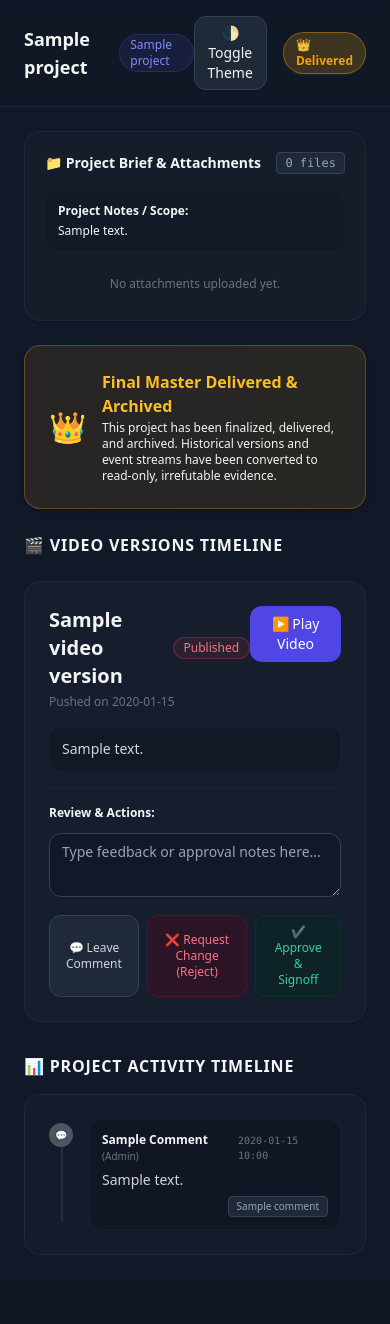
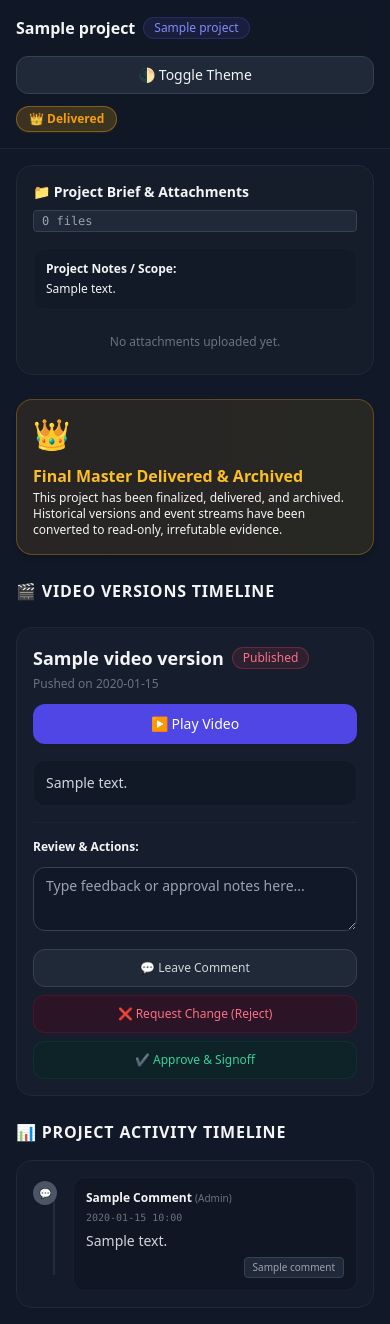
Before and after one commit to melody940504-ai/clientflow, a FastAPI app: page /review/1 in a window 390 px wide. Before the commit the page ends 1255 px from the top, so only its background shows below. Run offline with FastAPI, Linux system fonts and the light colour scheme; tables that the repository leaves empty hold one stand-in row (values such as "Sample post"); a database or web service that is not in the repository returns one stand-in record (values such as "Sample title"); some libraries are stand-ins or nearby versions.

Commit message:
Improve mobile UI responsiveness

```diff
--- a/app/templates/project.html
+++ b/app/templates/project.html
@@ -42,33 +42,33 @@
 </head>
 <body class="bg-gray-900 text-gray-100 min-h-screen font-sans transition-colors duration-200">
 
-    <div id="toast-container" class="fixed top-24 left-1/2 -translate-x-1/2 z-50 pointer-events-none flex flex-col items-center"></div>
+    <div id="toast-container" class="fixed top-20 left-1/2 -translate-x-1/2 z-50 pointer-events-none flex w-[calc(100%-2rem)] max-w-md flex-col items-center sm:top-24"></div>
 
-    <nav class="border-b border-gray-800 bg-gray-900/50 backdrop-blur px-6 py-4 flex justify-between items-center">
-        <div class="flex items-center gap-3">
+    <nav class="border-b border-gray-800 bg-gray-900/50 backdrop-blur px-4 py-4 flex flex-col gap-4 sm:px-6 lg:flex-row lg:justify-between lg:items-center">
+        <div class="flex w-full min-w-0 flex-wrap items-center gap-2 sm:gap-3 lg:w-auto">
             {% if not is_public_link %}
             <a href="/dashboard" class="text-sm text-gray-400-fix hover:text-indigo-400 transition">← Dashboard</a>
             <span class="text-gray-600">/</span>
             {% endif %}
-            <span class="text-lg font-bold text-white-fix">{{ project.name }}</span>
-            <span class="text-xs bg-indigo-500/10 border border-indigo-500/20 px-2.5 py-0.5 rounded-full text-indigo-400 font-medium">{{ project.client_name }}</span>
+            <span class="min-w-0 max-w-full break-words text-base font-bold text-white-fix sm:text-lg">{{ project.name }}</span>
+            <span class="max-w-full truncate text-xs bg-indigo-500/10 border border-indigo-500/20 px-2.5 py-0.5 rounded-full text-indigo-400 font-medium">{{ project.client_name }}</span>
         </div>
 
-        <div class="flex items-center gap-4">
-            <button id="theme-toggle" class="text-sm px-3 py-1.5 bg-gray-800 hover:bg-gray-700 border border-gray-700 rounded-xl transition text-white-fix flex items-center gap-1.5 shadow-sm">
+        <div class="flex w-full flex-col gap-3 sm:flex-row sm:items-center sm:justify-between lg:w-auto lg:gap-4">
+            <button id="theme-toggle" class="w-full justify-center text-sm px-3 py-2 bg-gray-800 hover:bg-gray-700 border border-gray-700 rounded-xl transition text-white-fix flex items-center gap-1.5 shadow-sm sm:w-auto sm:py-1.5">
                 🌓 Toggle Theme
             </button>
 
-            <div class="flex items-center gap-3">
+            <div class="flex flex-col gap-2 sm:flex-row sm:items-center sm:gap-3">
                 {% if user.role == 'owner' and project.status == 'Approved' %}
                 <form action="/projects/{{ project.id }}/deliver" method="post" novalidate class="m-0">
-                    <button type="submit" class="text-xs px-3 py-1.5 bg-gradient-to-r from-amber-500 to-yellow-500 hover:from-amber-600 hover:to-yellow-600 text-gray-950 font-bold rounded-xl shadow-md transition transform hover:scale-105">
+                    <button type="submit" class="w-full text-xs px-3 py-2 bg-gradient-to-r from-amber-500 to-yellow-500 hover:from-amber-600 hover:to-yellow-600 text-gray-950 font-bold rounded-xl shadow-md transition transform hover:scale-105 sm:w-auto sm:py-1.5">
                         📦 Mark as Final Delivery
                     </button>
                 </form>
                 {% endif %}
 
-                <span class="text-xs font-bold px-3 py-1 rounded-full border
+                <span class="w-fit text-xs font-bold px-3 py-1 rounded-full border
                     {% if project.status == 'Awaiting Review' %} bg-amber-500/10 border-amber-500/30 text-amber-500
                     {% elif project.status == 'In Revision' %} bg-blue-500/10 border-blue-500/30 text-blue-400
                     {% elif project.status == 'Approved' %} bg-emerald-500/10 border-emerald-500/30 text-emerald-400
@@ -80,12 +80,12 @@
         </div>
     </nav>
 
-    <main class="max-w-7xl mx-auto p-6 grid grid-cols-1 md:grid-cols-3 gap-8">
+    <main class="max-w-7xl mx-auto p-4 grid grid-cols-1 md:grid-cols-3 gap-6 sm:p-6 md:gap-8">
 
         <div class="md:col-span-2 space-y-6">
 
-            <div class="bg-card-fix bg-gray-800/30 border border-gray-800 p-5 rounded-2xl space-y-4 shadow-sm">
-                <div class="flex justify-between items-center">
+            <div class="bg-card-fix bg-gray-800/30 border border-gray-800 p-4 sm:p-5 rounded-2xl space-y-4 shadow-sm">
+                <div class="flex flex-col gap-2 sm:flex-row sm:justify-between sm:items-center">
                     <h3 class="text-sm font-bold text-white-fix flex items-center gap-1.5">📁 Project Brief & Attachments</h3>
                     <span class="text-xs font-mono bg-gray-800 px-2 py-0.5 rounded text-gray-400 border border-gray-700">{{ attachments|length }} files</span>
                 </div>
@@ -121,7 +121,7 @@
                     method="post"
                     enctype="multipart/form-data"
                     novalidate
-                    class="border-t border-gray-800/50 pt-3 flex gap-2"
+                    class="border-t border-gray-800/50 pt-3 flex flex-col gap-3 sm:flex-row sm:items-center"
         >
                     <input
                         type="text"
@@ -129,21 +129,21 @@
                         required
                         pattern="\s*\S+.*"
                         placeholder="File Name"
-                        class="input-fix flex-1 bg-gray-900 border border-gray-700 rounded-xl px-3 py-1.5 text-xs focus:outline-none focus:border-indigo-500 text-white"
+                        class="input-fix w-full sm:flex-1 bg-gray-900 border border-gray-700 rounded-xl px-3 py-2 text-xs focus:outline-none focus:border-indigo-500 text-white sm:py-1.5"
                     >
 
-                    <div class="flex-1 flex items-center gap-2">
+                    <div class="w-full sm:flex-1 flex items-center gap-2">
 
                         <label
                             for="fileUpload"
-                            class="input-fix cursor-pointer border border-gray-700 px-4 py-1.5 rounded-xl text-xs font-semibold transition"
+                            class="input-fix shrink-0 cursor-pointer border border-gray-700 px-4 py-2 rounded-xl text-xs font-semibold transition sm:py-1.5"
                         >
                             Choose File
                         </label>
 
                         <span
                             id="selectedFileName"
-                            class="text-xs text-gray-400-fix truncate"
+                            class="min-w-0 text-xs text-gray-400-fix truncate"
                         >
                             No file selected
                         </span>
@@ -162,7 +162,7 @@
 
                     <button
                     type="submit"
-                    class="bg-gray-800 hover:bg-gray-700 text-gray-200 border border-gray-700 px-4 py-1.5 rounded-xl text-xs font-semibold transition"
+                    class="w-full bg-gray-800 hover:bg-gray-700 text-gray-200 border border-gray-700 px-4 py-2 rounded-xl text-xs font-semibold transition sm:w-auto sm:py-1.5"
                     >
                         📎 Upload
                     </button>
@@ -171,7 +171,7 @@
             </div>
 
             {% if project.status == 'Published' %}
-            <div class="bg-gradient-to-r from-amber-500/10 to-yellow-500/10 border border-amber-500/30 rounded-2xl p-6 flex items-center gap-4 shadow-md">
+            <div class="bg-gradient-to-r from-amber-500/10 to-yellow-500/10 border border-amber-500/30 rounded-2xl p-4 sm:p-6 flex flex-col gap-3 shadow-md sm:flex-row sm:items-center sm:gap-4">
                 <span class="text-3xl">👑</span>
                 <div>
                     <h3 class="text-base font-bold text-amber-400">Final Master Delivered & Archived</h3>
@@ -179,10 +179,10 @@
                 </div>
             </div>
             {% elif user.role == 'owner' %}
-            <div class="bg-card-fix bg-gray-800/30 border border-gray-800 p-5 rounded-2xl space-y-3">
-                <div class="flex justify-between items-center">
+            <div class="bg-card-fix bg-gray-800/30 border border-gray-800 p-4 sm:p-5 rounded-2xl space-y-3">
+                <div class="flex flex-col gap-3 sm:flex-row sm:justify-between sm:items-center">
                     <h3 class="text-sm font-semibold text-white-fix">Upload New Version</h3>
-                    <button type="button" onclick="copyReviewLink()" class="text-xs px-3 py-1 bg-purple-600/20 hover:bg-purple-600/40 text-purple-400 border border-purple-800/50 rounded-lg transition flex items-center gap-1 font-medium">
+                    <button type="button" onclick="copyReviewLink()" class="w-full justify-center text-xs px-3 py-2 bg-purple-600/20 hover:bg-purple-600/40 text-purple-400 border border-purple-800/50 rounded-lg transition flex items-center gap-1 font-medium sm:w-auto sm:py-1">
                         🔗 Copy Public Review Link
                     </button>
                 </div>
@@ -191,7 +191,7 @@
                     method="post"
                     enctype="multipart/form-data"
                     novalidate
-                    class="grid grid-cols-3 gap-3"
+                    class="grid grid-cols-1 gap-3 md:grid-cols-3"
                 >
 
                     <input
@@ -199,22 +199,22 @@
                         name="version_label"
                         required
                         placeholder="Version Label (e.g. V1, V2)"
-                        class="input-fix col-span-3 md:col-span-1 bg-gray-900 border border-gray-700 rounded-xl px-3 py-2 text-sm text-white"
+                        class="input-fix md:col-span-1 bg-gray-900 border border-gray-700 rounded-xl px-3 py-2 text-sm text-white"
                     >
 
                     <input
                         type="url"
                         name="video_url"
                         placeholder="Video URL (YouTube, Drive, Vimeo)"
-                        class="input-fix col-span-3 md:col-span-1 bg-gray-900 border border-gray-700 rounded-xl px-3 py-2 text-sm text-white"
+                        class="input-fix md:col-span-1 bg-gray-900 border border-gray-700 rounded-xl px-3 py-2 text-sm text-white"
                     >
 
-                    <div class="col-span-3 md:col-span-1 flex items-center gap-3 px-1 py-2">
-                        <label for="videoFileUpload" class="cursor-pointer bg-gray-800 hover:bg-gray-700 border border-gray-700 px-3 py-1 rounded-lg text-xs text-white-fix">
+                    <div class="md:col-span-1 flex min-w-0 items-center gap-3 px-1 py-2">
+                        <label for="videoFileUpload" class="shrink-0 cursor-pointer bg-gray-800 hover:bg-gray-700 border border-gray-700 px-3 py-2 rounded-lg text-xs text-white-fix md:py-1">
                             Choose Video
                         </label>
 
-                        <span id="selectedVideoFileName" class="text-xs text-gray-400-fix truncate">
+                        <span id="selectedVideoFileName" class="min-w-0 text-xs text-gray-400-fix truncate">
                             No video selected
                         </span>
 
@@ -231,12 +231,12 @@
                     <textarea
                         name="notes"
                         placeholder="Optional notes or description..."
-                        class="input-fix col-span-3 bg-gray-900 border border-gray-700 rounded-xl px-3 py-2 text-sm h-20 text-white"
+                        class="input-fix md:col-span-3 bg-gray-900 border border-gray-700 rounded-xl px-3 py-2 text-sm h-20 text-white"
                     ></textarea>
 
                     <button
                         type="submit"
-                        class="col-span-3 bg-indigo-600 hover:bg-indigo-500 text-white font-medium rounded-xl px-4 py-2 transition text-sm"
+                        class="md:col-span-3 bg-indigo-600 hover:bg-indigo-500 text-white font-medium rounded-xl px-4 py-2.5 transition text-sm"
                     >
                         ➕ Upload Version
                     </button>
@@ -249,12 +249,12 @@
                 <h2 class="text-base font-bold text-gray-400-fix uppercase tracking-wider">🎬 Video Versions Timeline</h2>
 
                 {% for v in versions %}
-                <div class="bg-card-fix bg-gray-800/40 border border-gray-800 rounded-2xl p-6 space-y-4">
-                    <div class="flex justify-between items-start">
+                <div class="bg-card-fix bg-gray-800/40 border border-gray-800 rounded-2xl p-4 sm:p-6 space-y-4">
+                    <div class="flex flex-col gap-3 sm:flex-row sm:justify-between sm:items-start">
                         <div class="space-y-1">
-                            <div class="flex items-center gap-3">
-                                <h3 class="text-xl font-bold text-white-fix">{{ v.version_label }}</h3>
-                                <span class="text-xs px-2.5 py-0.5 rounded-full border
+                            <div class="flex flex-wrap items-center gap-2 sm:gap-3">
+                                <h3 class="break-words text-lg font-bold text-white-fix sm:text-xl">{{ v.version_label }}</h3>
+                                <span class="w-fit shrink-0 text-xs px-2.5 py-0.5 rounded-full border
                                     {% if v.status == 'Awaiting Review' %} bg-amber-500/10 border-amber-500/30 text-amber-400
                                     {% elif v.status == 'Approved' %} bg-emerald-500/10 border-emerald-500/30 text-emerald-400
                                     {% else %} bg-rose-500/10 border-rose-500/30 text-rose-400 {% endif %}">
@@ -263,7 +263,7 @@
                             </div>
                             <p class="text-xs text-gray-500">Pushed on {{ v.created_at[:10] }}</p>
                         </div>
-                        <button type="button" onclick="openVideoModal('{{ v.video_url }}', '/versions/{{ v.id }}/action')" class="text-sm px-4 py-2 bg-indigo-600 hover:bg-indigo-500 text-white font-medium rounded-xl transition flex items-center gap-2 shadow-sm transform active:scale-95">
+                        <button type="button" onclick="openVideoModal('{{ v.video_url }}', '/versions/{{ v.id }}/action')" class="w-full justify-center text-sm px-4 py-2.5 bg-indigo-600 hover:bg-indigo-500 text-white font-medium rounded-xl transition flex items-center gap-2 shadow-sm transform active:scale-95 sm:w-auto sm:py-2">
                             ▶ Play Video
                         </button>
                     </div>
@@ -274,30 +274,30 @@
 
                     <div class="border-t border-gray-800/60 pt-4 space-y-3">
                         {% if v.status == 'Approved' %}
-                        <div class="bg-emerald-500/5 border border-emerald-500/20 rounded-xl p-4 flex items-center justify-between">
-                            <div class="flex items-center gap-2.5">
+                        <div class="bg-emerald-500/5 border border-emerald-500/20 rounded-xl p-4 flex flex-col gap-3 sm:flex-row sm:items-center sm:justify-between">
+                            <div class="flex items-start gap-2.5 sm:items-center">
                                 <span class="text-lg">🔒</span>
                                 <div>
                                     <p class="text-sm font-semibold text-emerald-400">Version Approved & Locked</p>
                                     <p class="text-xs text-gray-400-fix">This version has been approved, and the workflow has been locked to prevent accidental tampering.</p>
                                 </div>
                             </div>
-                            <span class="text-xs font-mono bg-emerald-950/40 text-emerald-400 px-2.5 py-1 rounded border border-emerald-800/30">Immutable Log</span>
+                            <span class="w-fit text-xs font-mono bg-emerald-950/40 text-emerald-400 px-2.5 py-1 rounded border border-emerald-800/30">Immutable Log</span>
                         </div>
                         {% else %}
                         <p class="text-xs font-semibold text-gray-400-fix">Review & Actions:</p>
                         <form action="/versions/{{ v.id }}/action" method="post" novalidate class="space-y-3" onsubmit="return validateComment(this)">
                             <textarea name="body" required placeholder="Type feedback or approval notes here..." class="input-fix w-full bg-gray-900 border border-gray-700 rounded-xl px-3 py-2 text-sm h-16 focus:outline-none focus:border-indigo-500 text-white"></textarea>
 
-                            <div class="flex gap-2 justify-end">
-                                <button type="submit" name="action_type" value="comment" class="text-xs px-4 py-2 bg-gray-800 hover:bg-gray-700 text-gray-300 border border-gray-700 font-medium rounded-xl transition text-white-fix">
+                            <div class="flex flex-col gap-2 sm:flex-row sm:justify-end">
+                                <button type="submit" name="action_type" value="comment" class="w-full text-xs px-4 py-2.5 bg-gray-800 hover:bg-gray-700 text-gray-300 border border-gray-700 font-medium rounded-xl transition text-white-fix sm:w-auto sm:py-2">
                                     💬 Leave Comment
                                 </button>
                                 {% if user.role == 'client' %}
-                                <button type="submit" name="action_type" value="reject" class="text-xs px-4 py-2 bg-rose-950/40 hover:bg-rose-900/50 text-rose-400 font-medium rounded-xl border border-rose-900/40 transition">
+                                <button type="submit" name="action_type" value="reject" class="w-full text-xs px-4 py-2.5 bg-rose-950/40 hover:bg-rose-900/50 text-rose-400 font-medium rounded-xl border border-rose-900/40 transition sm:w-auto sm:py-2">
                                     ❌ Request Change (Reject)
                                 </button>
-                                <button type="submit" name="action_type" value="approve" class="text-xs px-4 py-2 bg-emerald-950/40 hover:bg-emerald-900/50 text-emerald-400 font-medium rounded-xl border border-emerald-900/40 transition">
+                                <button type="submit" name="action_type" value="approve" class="w-full text-xs px-4 py-2.5 bg-emerald-950/40 hover:bg-emerald-900/50 text-emerald-400 font-medium rounded-xl border border-emerald-900/40 transition sm:w-auto sm:py-2">
                                     ✔ Approve & Signoff
                                 </button>
                                 {% endif %}
@@ -314,7 +314,7 @@
 
         <div class="space-y-4">
             <h2 class="text-base font-bold text-gray-400-fix uppercase tracking-wider">📊 Project Activity Timeline</h2>
-            <div class="bg-card-fix bg-gray-800/20 border border-gray-800 rounded-2xl p-6 max-h-[650px] overflow-y-auto relative">
+            <div class="bg-card-fix bg-gray-800/20 border border-gray-800 rounded-2xl p-4 sm:p-6 max-h-[650px] overflow-y-auto relative">
 
                 <div class="absolute left-9 top-8 bottom-8 w-0.5 bg-gray-700/50"></div>
 
@@ -335,22 +335,22 @@
                             {% else %} 💬 {% endif %}
                         </div>
 
-                        <div class="flex-1 bg-gray-950/20 border border-gray-800/60 rounded-xl p-3 space-y-1.5 transition hover:border-gray-700">
-                            <div class="flex justify-between items-baseline">
-                                <span class="text-xs font-bold text-white-fix capitalize">
+                        <div class="min-w-0 flex-1 bg-gray-950/20 border border-gray-800/60 rounded-xl p-3 space-y-1.5 transition hover:border-gray-700">
+                            <div class="flex flex-col gap-1 sm:flex-row sm:justify-between sm:items-baseline">
+                                <span class="break-words text-xs font-bold text-white-fix capitalize">
                                     {{ c.author_name }}
                                     <span class="text-[10px] text-gray-500 font-normal">({{ c.author_role }})</span>
                                 </span>
-                                <span class="text-[10px] text-gray-500 font-mono">{{ c.created_at[:10] }} {{ c.created_at[11:16] }}</span>
+                                <span class="shrink-0 text-[10px] text-gray-500 font-mono">{{ c.created_at[:10] }} {{ c.created_at[11:16] }}</span>
                             </div>
 
                             {% if c.type.startswith('timestamp_') %}
-                            <p class="text-sm text-indigo-400 font-medium cursor-pointer hover:text-indigo-300 transition inline-block bg-indigo-950/30 border border-indigo-900/40 px-2.5 py-0.5 rounded-xl shadow-sm mt-0.5"
+                            <p class="break-words text-sm text-indigo-400 font-medium cursor-pointer hover:text-indigo-300 transition inline-block bg-indigo-950/30 border border-indigo-900/40 px-2.5 py-0.5 rounded-xl shadow-sm mt-0.5"
                                onclick="openVideoModalWithTime('{{ v.video_url if v else project.id }}', '{{ c.type.split('_')[1] }}')">
                                 {{ c.body }} ↩
                             </p>
                             {% else %}
-                            <p class="text-sm {% if c.type == 'approve' %} text-emerald-400 font-medium
+                            <p class="break-words text-sm {% if c.type == 'approve' %} text-emerald-400 font-medium
                                               {% elif c.type == 'reject' %} text-rose-400 font-medium
                                               {% else %} text-gray-300 {% endif %}">
                                 {{ c.body }}
@@ -372,17 +372,17 @@
         </div>
     </main>
 
-    <div id="video-modal" class="fixed inset-0 bg-black/90 backdrop-blur-sm z-50 hidden flex items-center justify-center p-4 md:p-8 cursor-pointer" onclick="closeVideoModal()">
-        <div class="bg-gray-900 border border-gray-800 rounded-2xl overflow-hidden max-w-6xl w-full grid grid-cols-1 md:grid-cols-3 shadow-2xl cursor-default transform scale-95 opacity-0 transition-all duration-300" id="modal-card" onclick="event.stopPropagation()">
+    <div id="video-modal" class="fixed inset-0 bg-black/90 backdrop-blur-sm z-50 hidden flex items-center justify-center p-2 sm:p-4 md:p-8 cursor-pointer" onclick="closeVideoModal()">
+        <div class="bg-gray-900 border border-gray-800 rounded-2xl overflow-hidden max-w-6xl w-full max-h-[92vh] grid grid-cols-1 md:grid-cols-3 shadow-2xl cursor-default transform scale-95 opacity-0 transition-all duration-300" id="modal-card" onclick="event.stopPropagation()">
 
             <div class="md:col-span-2 bg-black flex items-center justify-center relative aspect-video md:aspect-auto">
                 <button onclick="closeVideoModal()" class="absolute top-4 left-4 text-white bg-gray-800/80 hover:bg-gray-700 w-8 h-8 rounded-full flex items-center justify-center font-bold transition z-50 md:hidden">✕</button>
-                <div id="player-container" class="w-full h-full min-h-[300px] md:h-full"></div>
+                <div id="player-container" class="w-full h-full min-h-[220px] sm:min-h-[300px] md:h-full"></div>
             </div>
 
-            <div class="p-5 border-t md:border-t-0 md:border-l border-gray-800 flex flex-col justify-between bg-gray-900/40">
+            <div class="max-h-[48vh] overflow-y-auto p-4 sm:p-5 border-t md:max-h-none md:border-t-0 md:border-l border-gray-800 flex flex-col justify-between bg-gray-900/40">
                 <div>
-                    <div class="flex justify-between items-center mb-4">
+                    <div class="flex justify-between items-start gap-3 mb-4">
                         <h4 class="text-sm font-bold text-white-fix flex items-center gap-1.5">🎬 Live Timeline Marker</h4>
                         <button type="button" onclick="closeVideoModal()" class="text-gray-400 hover:text-white w-7 h-7 bg-gray-800 rounded-full hidden md:flex items-center justify-center font-bold text-xs">✕</button>
                     </div>
@@ -418,16 +418,16 @@
 
     <div
     id="attachmentModal"
-    class="hidden fixed inset-0 bg-black/80 z-50 flex items-center justify-center p-6"
+    class="hidden fixed inset-0 bg-black/80 z-50 flex items-center justify-center p-3 sm:p-6"
 >
-    <div class="bg-gray-900 rounded-2xl w-full max-w-5xl h-[85vh] flex flex-col overflow-hidden">
+    <div class="bg-gray-900 rounded-2xl w-full max-w-5xl h-[88vh] sm:h-[85vh] flex flex-col overflow-hidden">
 
-        <div class="flex justify-between items-center p-4 border-b border-gray-800">
-            <h3 id="attachmentTitle" class="text-white font-bold">
+        <div class="flex flex-col gap-3 p-4 border-b border-gray-800 sm:flex-row sm:justify-between sm:items-center">
+            <h3 id="attachmentTitle" class="break-words text-white font-bold">
                 Attachment Preview
             </h3>
 
-            <div class="flex gap-2">
+            <div class="flex shrink-0 gap-2">
 
                 <a
                     id="attachmentDownloadBtn"
@@ -435,7 +435,7 @@
                     target="_blank"
                     rel="noopener noreferrer"
                     download
-                    class="px-3 py-1 bg-indigo-600 hover:bg-indigo-500 rounded-lg text-xs text-white"
+                    class="px-3 py-2 bg-indigo-600 hover:bg-indigo-500 rounded-lg text-xs text-white sm:py-1"
                 >
                     Download
                 </a>
```
Also changed, not shown: app/templates/dashboard.html (+28 -28 lines).
